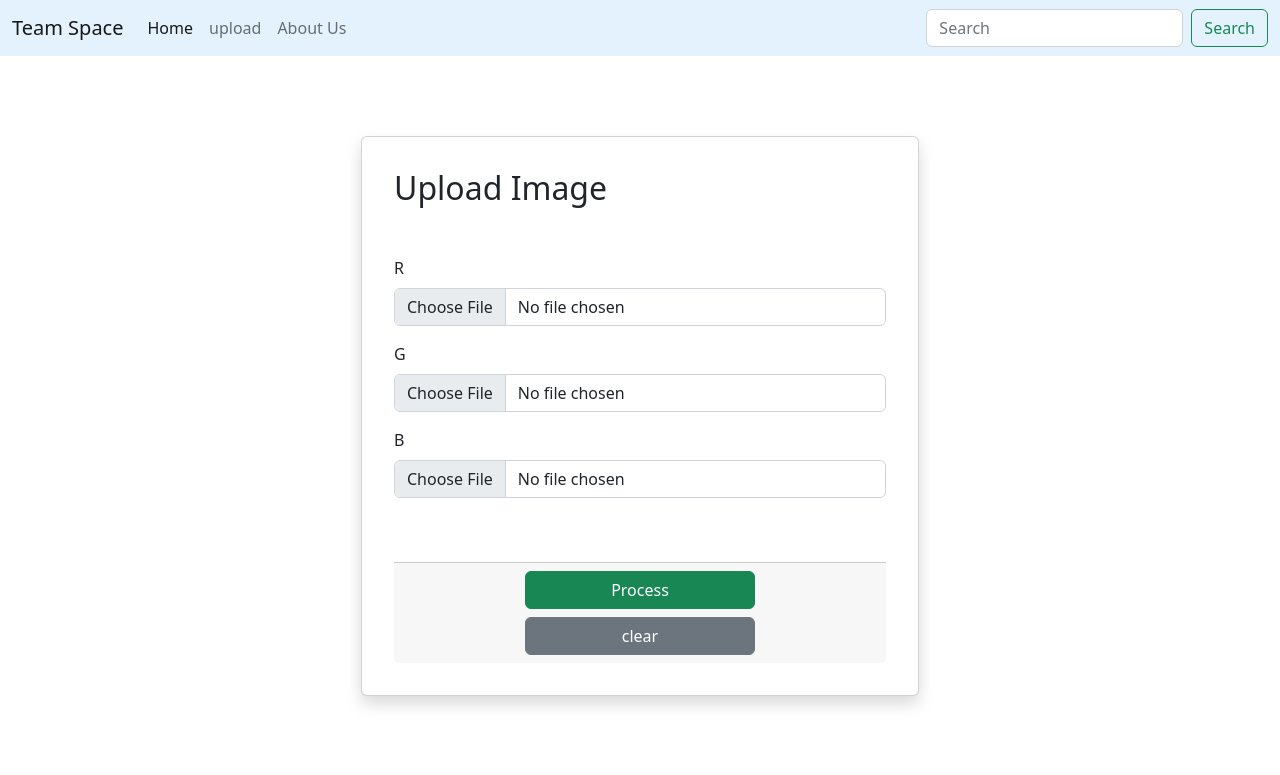
After one commit to winter-x64/spaceApp-Team-Space, a Django app: page /editor/upload in a window 1280 px wide. The commit adds this page. Shown: the top 775 px of the page. Run offline with Django 4.2, Linux system fonts and the light colour scheme.

Commit message:
updated files

```diff
--- /dev/null
+++ b/editorApp/templates/uploads.html
@@ -0,0 +1,53 @@
+<!-- extends -->
+{% extends 'baseTemp.html' %}
+
+<!-- title -->
+{% block title %} Upload Img {% endblock title %}
+
+<!-- body -->
+{% block body %}
+
+<div
+    class="container d-flex align-items-center justify-content-center"
+    style="height: 720px"
+>
+    <div class="card w-50 shadow p-3 bg-body rounded">
+        <form action="/editor/upload" method="post">
+            <div class="card-title p-3"><h2>Upload Image</h2></div>
+            <div class="card-body">
+                <!-- Red image -->
+                <div class="mb-3">
+                    <label for="formFile" class="form-label">R</label>
+                    <input class="form-control" type="file" id="formFile" />
+                </div>
+
+                <!-- Green image-->
+                <div class="mb-3">
+                    <label for="formFile" class="form-label">G</label>
+                    <input class="form-control" type="file" id="formFile" />
+                </div>
+
+                <!-- Blue image -->
+                <div class="mb-3">
+                    <label for="formFile" class="form-label">B</label>
+                    <input class="form-control" type="file" id="formFile" />
+                </div>
+                <br />
+                <br />
+
+                <div class="card-footer">
+                    <!-- submit and reset buttons -->
+                    <div class="d-grid gap-2 col-6 mx-auto">
+                        <button class="btn btn-success" type="submit">
+                            Process
+                        </button>
+                        <button class="btn btn-secondary" type="reset">
+                            clear
+                        </button>
+                    </div>
+                </div>
+            </div>
+        </form>
+    </div>
+</div>
+{% endblock body %}
--- a/editorApp/urls.py
+++ b/editorApp/urls.py
@@ -2,5 +2,8 @@ from django.urls import path
 from editorApp import views
 
 urlpatterns =[
-    path('edit', views.editor)
-]
+    path('edit', views.editor),
+    path('preview', views.preview),
+    path('upload', views.upload),
+    path('downloads', views.download),
+    ]
--- a/editorApp/views.py
+++ b/editorApp/views.py
@@ -1,5 +1,18 @@
 from django.shortcuts import render
 
-# Create your views here.
+# ? Create your views here.
+# EndPoint for the editor page
 def editor(request):
     return render(request, 'editorPage.html')
+
+# EndPoint for the preview Page
+def preview(request):
+    return render(request, 'preview.html')
+
+# EndPoint For the uploads page
+def upload(request):
+    return render(request, 'uploads.html')
+
+# EndPoint For the uploads page
+def download(request):
+    return render(request, 'uploads.html')
--- a/teamSpace/settings.py
+++ b/teamSpace/settings.py
@@ -56,7 +56,7 @@ ROOT_URLCONF = 'teamSpace.urls'
 TEMPLATES = [
     {
         'BACKEND': 'django.template.backends.django.DjangoTemplates',
-        'DIRS': [],
+        'DIRS': ['templates'],
         'APP_DIRS': True,
         'OPTIONS': {
             'context_processors': [
--- /dev/null
+++ b/templates/baseTemp.html
@@ -0,0 +1,73 @@
+<!DOCTYPE html>
+<html lang="en">
+    <head>
+        <meta charset="utf-8" />
+        <meta name="viewport" content="width=device-width, initial-scale=1" />
+        <title>{% block title %}{% endblock title %}</title>
+        <link
+            href="https://cdn.jsdelivr.net/npm/bootstrap@5.2.1/dist/css/bootstrap.min.css"
+            rel="stylesheet"
+            integrity="sha384-iYQeCzEYFbKjA/T2uDLTpkwGzCiq6soy8tYaI1GyVh/UjpbCx/TYkiZhlZB6+fzT"
+            crossorigin="anonymous"
+        />
+    </head>
+    <body bgcolor="#">
+        <nav class="navbar navbar-expand-lg" style="background-color: #e3f2fd">
+            <div class="container-fluid">
+                <a class="navbar-brand" href="/home">Team Space</a>
+                <button
+                    class="navbar-toggler"
+                    type="button"
+                    data-bs-toggle="collapse"
+                    data-bs-target="#navbarSupportedContent"
+                    aria-controls="navbarSupportedContent"
+                    aria-expanded="false"
+                    aria-label="Toggle navigation"
+                >
+                    <span class="navbar-toggler-icon"></span>
+                </button>
+                <div
+                    class="collapse navbar-collapse"
+                    id="navbarSupportedContent"
+                >
+                    <ul class="navbar-nav me-auto mb-2 mb-lg-0">
+                        <li class="nav-item">
+                            <a
+                                class="nav-link active"
+                                aria-current="page"
+                                href="/home"
+                                >Home</a
+                            >
+                        </li>
+                        <li class="nav-item">
+                            <a class="nav-link" href="/editor/upload">upload</a>
+                        </li>
+                        <li class="nav-item">
+                            <a class="nav-link" href="/aboutUs">About Us</a>
+                        </li>
+                    </ul>
+                    <form class="d-flex" role="search">
+                        <input
+                            class="form-control me-2"
+                            type="search"
+                            placeholder="Search"
+                            aria-label="Search"
+                        />
+                        <button class="btn btn-outline-success" type="submit">
+                            Search
+                        </button>
+                    </form>
+                </div>
+            </div>
+        </nav>
+
+        <!-- body -->
+        {% block body %} {% endblock body %}
+
+        <script
+            src="https://cdn.jsdelivr.net/npm/bootstrap@5.2.1/dist/js/bootstrap.bundle.min.js"
+            integrity="sha384-u1OknCvxWvY5kfmNBILK2hRnQC3Pr17a+RTT6rIHI7NnikvbZlHgTPOOmMi466C8"
+            crossorigin="anonymous"
+        ></script>
+    </body>
+</html>
```
Also changed, not shown: editorApp/templates/editorPage.html (+71 -12 lines), editorApp/templates/preview.html (added, +45 -0 lines), mainApp/templates/aboutUs.html (+8 -12 lines), mainApp/templates/home.html (+8 -12 lines), mainApp/templates/landingPage.html (+20 -5 lines), EditorSection/sharpness.py (line endings or trailing spaces), editorApp/utils/image_converter.py (renamed from editorApp/utls/image_converter.py).
